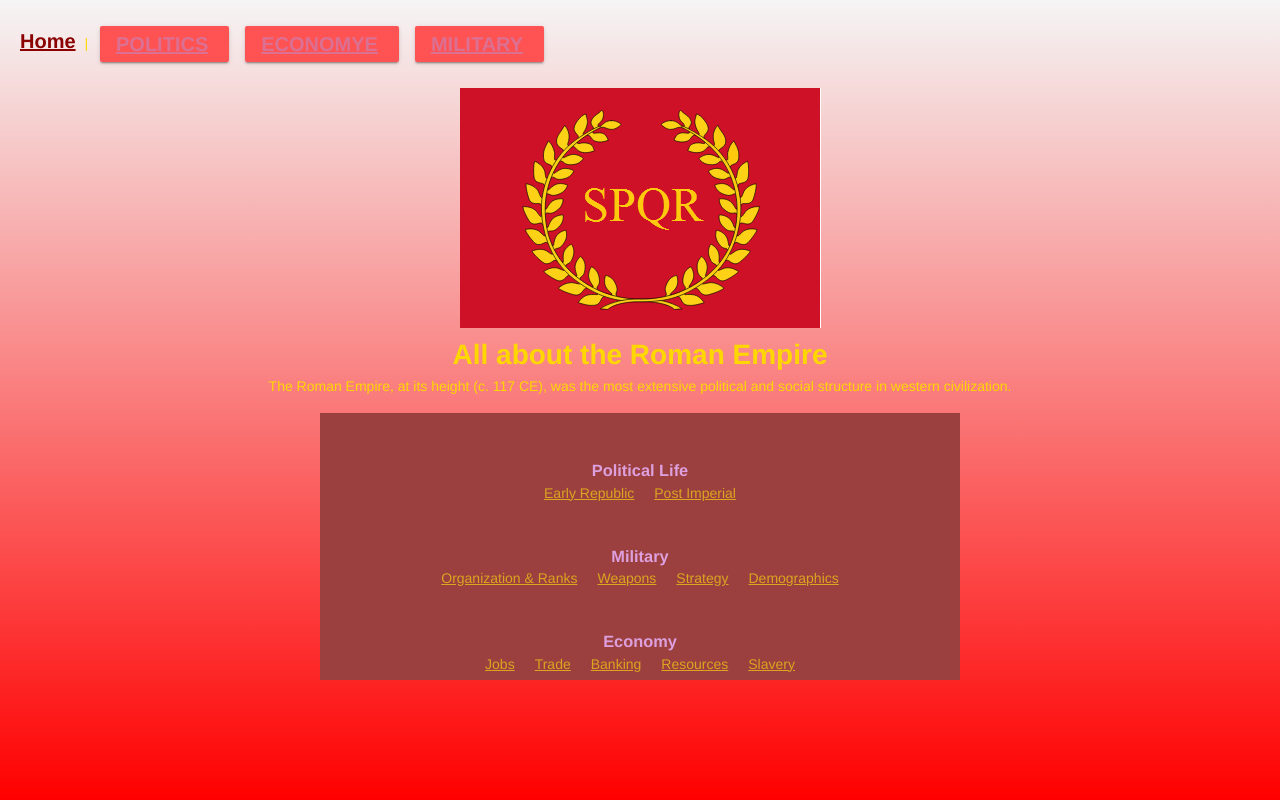
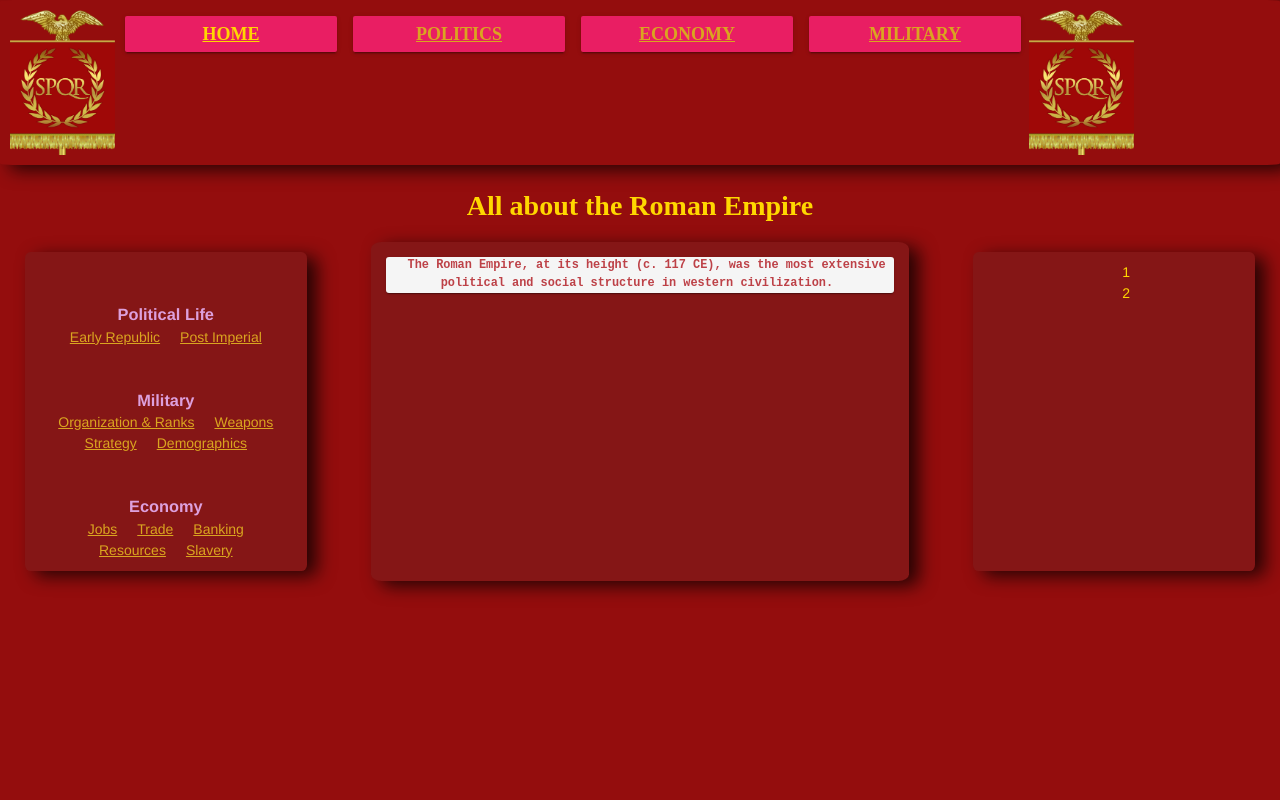
Before and after one commit to didacta/vue3-js, a Vue app in the folder dev/: page /#/ in a window 1280 px wide. Built offline with nearby package versions, Linux system fonts and the light colour scheme.

Commit message:
flex box

```diff
--- a/dev/public/index.html
+++ b/dev/public/index.html
@@ -5,7 +5,7 @@
     <meta http-equiv="X-UA-Compatible" content="IE=edge">
     <meta name="viewport" content="width=device-width,initial-scale=1.0">
     <link rel="icon" href="<%= BASE_URL %>favicon.ico">
-    <link href='https://fonts.googlesapis.com/css?family=Roboto:300,400,500,700|Material+Icons' rel ="stylesheet">
+    <link href="https://fonts.googleapis.com/css?family=Cormorant|Roboto" rel="stylesheet">
     <title>dev</title>
   </head>
   <body>
--- a/dev/src/App.vue
+++ b/dev/src/App.vue
@@ -1,12 +1,13 @@
 
 <template>
  <v-app id="app">
-    <div id="nav">
-      <router-link to="/">Home</router-link> |
-     <v-btn color="error">   <router-link to="/pol">Politics</router-link></v-btn>
-     <v-btn color="error"><router-link to="/econ">EconomyE</router-link></v-btn>
-    <v-btn color="error"><router-link to="/mil">Military</router-link></v-btn>
-
+    <div id="nav" >
+       <img alt="Vue logo" src="../src/assets/logo.png" class="logo">
+     <v-btn color="pink" > <router-link to="/">Home</router-link></v-btn>
+     <v-btn color="pink">   <router-link to="/pol">Politics</router-link></v-btn>
+     <v-btn color="pink"><router-link to="/econ">Economy</router-link></v-btn>
+    <v-btn color="pink"><router-link to="/mil">Military</router-link></v-btn>
+        <img alt="Vue logo" src="../src/assets/logo.png" class="logo">
 
 
     </div>
@@ -20,27 +21,54 @@
 <style lang="scss">
 //shapes
 $triangle: polygon(100% 0, 0% 100%, 100% 100%);
-$cirlce:50%;
+$circle: 50%;
 
 #app {
-  font-family: 'Avenir', Helvetica, Arial, sans-serif;
+  $triangle:$triangle;
+  font-family: "Avenir", Helvetica, Arial, sans-serif;
   -webkit-font-smoothing: antialiased;
   -moz-osx-font-smoothing: grayscale;
   text-align: center;
-  color:gold;
-  background:linear-gradient(to top,red, whitesmoke);
+  background-color: rgb(148, 13, 13);
+  color: gold;
 }
 #nav {
-  padding: 20px;
+  display: flex;
+  flex-wrap: wrap;
+  padding: 10px;
   text-align: left;
+  box-shadow: 10px 5px 18px 0px rgba(0, 0, 0, 0.75);
+  background: linear-gradient(
+    to bottom-right,
+    rgb(133, 22, 22),
+    rgb(216, 37, 37),
+    grey
+  );
+  margin-bottom: 20px;
+  border-radius: 1%;
+  font-family: "Times New Roman", Times, serif;
+  .logo {
+    display: inherit;
+      flex-wrap: nowrap;
+
+    height: 145px;
+    width: 105px;
+    vertical-align: middle;
+    margin-right: 2px;
+    @media only screen and (max-width: 1150px) {
+      display:none;
+    }
+  }
   a {
-
-    padding-right: 5px;
-    font-size: 20px;
+    width:180px;
+    font-size: 18px;
     font-weight: bold;
-    color:palevioletred;
+    color: goldenrod;
     &.router-link-exact-active {
-      color:darkred;
+      color: gold;
+    }
+    @media only screen and (max-width: 1150px) {
+      width:100px;
     }
   }
 }
--- a/dev/src/components/HelloWorld.vue
+++ b/dev/src/components/HelloWorld.vue
@@ -1,8 +1,9 @@
 <template>
   <div class="hello">
     <h1>{{ msg }}</h1>
-    <p>
-    The Roman Empire, at its height (c. 117 CE), was the most extensive political and social structure in western civilization.
+
+    <div class="cards">
+
      <div class=card>
     <h3>Political Life</h3>
 
@@ -25,48 +26,71 @@
       <li><a href="https://vue-loader.vuejs.org" target="_blank" rel="noopener">Resources</a></li>
       <li><a href="https://github.com/vuejs/awesome-vue" target="_blank" rel="noopener">Slavery</a></li>
     </ul>
- </div> </div>
+ </div>
+  <div class=bigcard>  <code>
+    The Roman Empire, at its height (c. 117 CE), was the most extensive political and social structure in western civilization.</code></div>
+ <div class=card> <ol>1</ol><ol>2</ol> </div>
+
+
+    </div>
+  </div>
 </template>
 
 <script>
 export default {
-  name: 'HelloWorld',
+  name: "HelloWorld",
   props: {
     msg: String
   }
-}
+};
 </script>
 
 <!-- Add "scoped" attribute to limit CSS to this component only -->
 <style scoped lang="scss">
-:root{
-  background-color: rgba(205, 0, 0,1);
+:root {
+  background-color: rgba(205, 0, 0, 1);
 }
-.card{
-    background-color: rgb(155, 63, 63);
-    border:red;
-    width:50%;
-    margin-left: 25%;
-    padding:5px;
+.cards {
+  display: flex;
+  flex-wrap: wrap;
+  justify-content: space-between;
+}
+.bigcard{
+  flex: 0 1 42%;
+  background-color: rgb(133, 22, 22);
+  width: 50%;
+  border-radius: 2%;
+  margin: 15px;
+  padding: 15px;
+  box-shadow: 10px 5px 18px 0px rgba(0, 0, 0, 0.75);
+}
+.card {
+  flex: 0 1 22%;
+  background-color: rgb(133, 22, 22);
+  border-radius: 2%;
+  margin: 25px;
+  padding: 10px;
+  box-shadow: 10px 5px 18px 0px rgba(0, 0, 0, 0.75);
+}
+h1 {
+  font-family: "Times New Roman", Times, serif;
 }
 h3 {
-  color:plum;
+  color: plum;
   margin: 40px 0 0;
 }
 ul {
-
-  list-style-type:lower-roman;
   padding: 0;
-  color:royalblue;
+  color: royalblue;
 }
 li {
-
   display: inline-block;
   margin: 0 10px;
-
-
 }
 a {
-  color:goldenrod;
+  color: goldenrod;
+}
+ol {
+  list-style-type: upper-roman;
 }
 </style>
--- a/dev/src/views/Home.vue
+++ b/dev/src/views/Home.vue
@@ -1,6 +1,6 @@
 <template>
   <div class="home">
-    <img alt="Vue logo" src="../assets/logo.png">
+
     <HelloWorld msg="All about the Roman Empire"/>
   </div>
 </template>
```
Also changed, not shown: dev/src/assets/logo.png.
